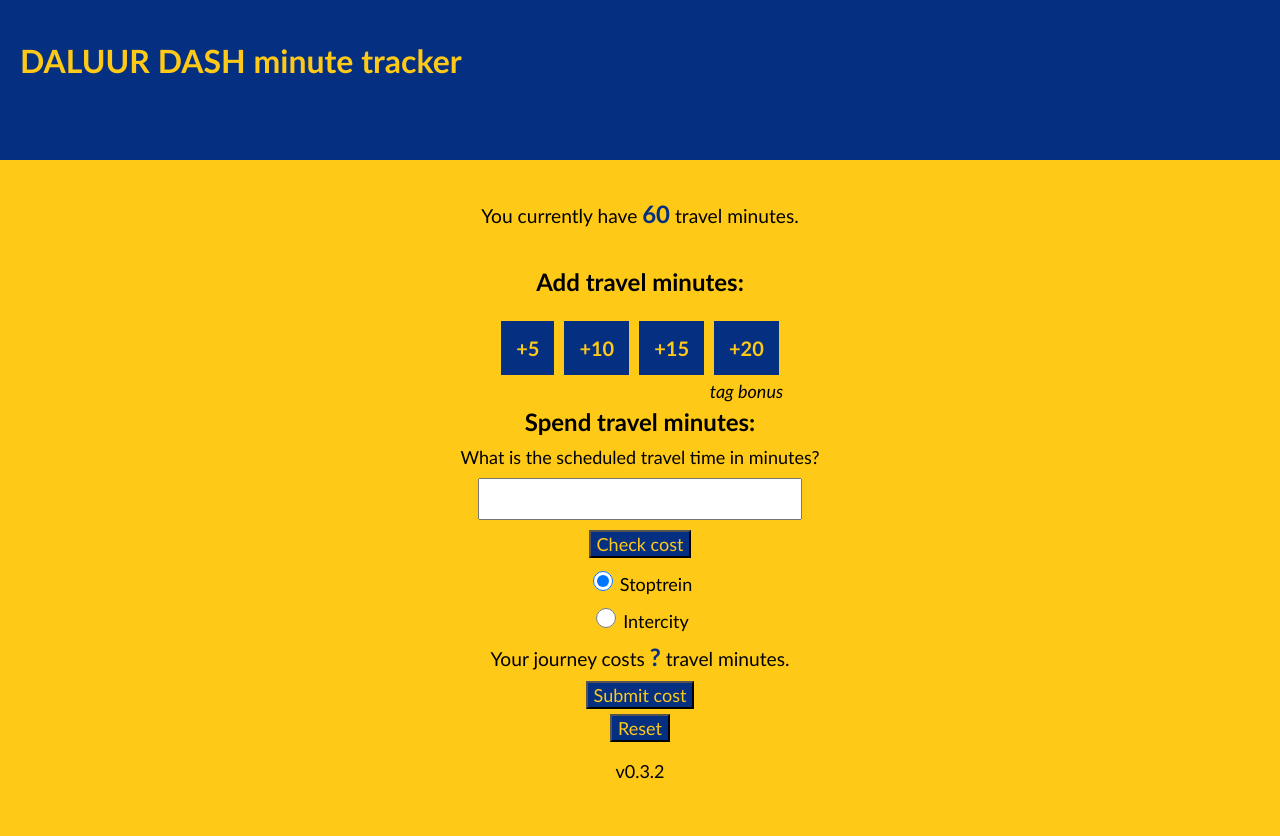
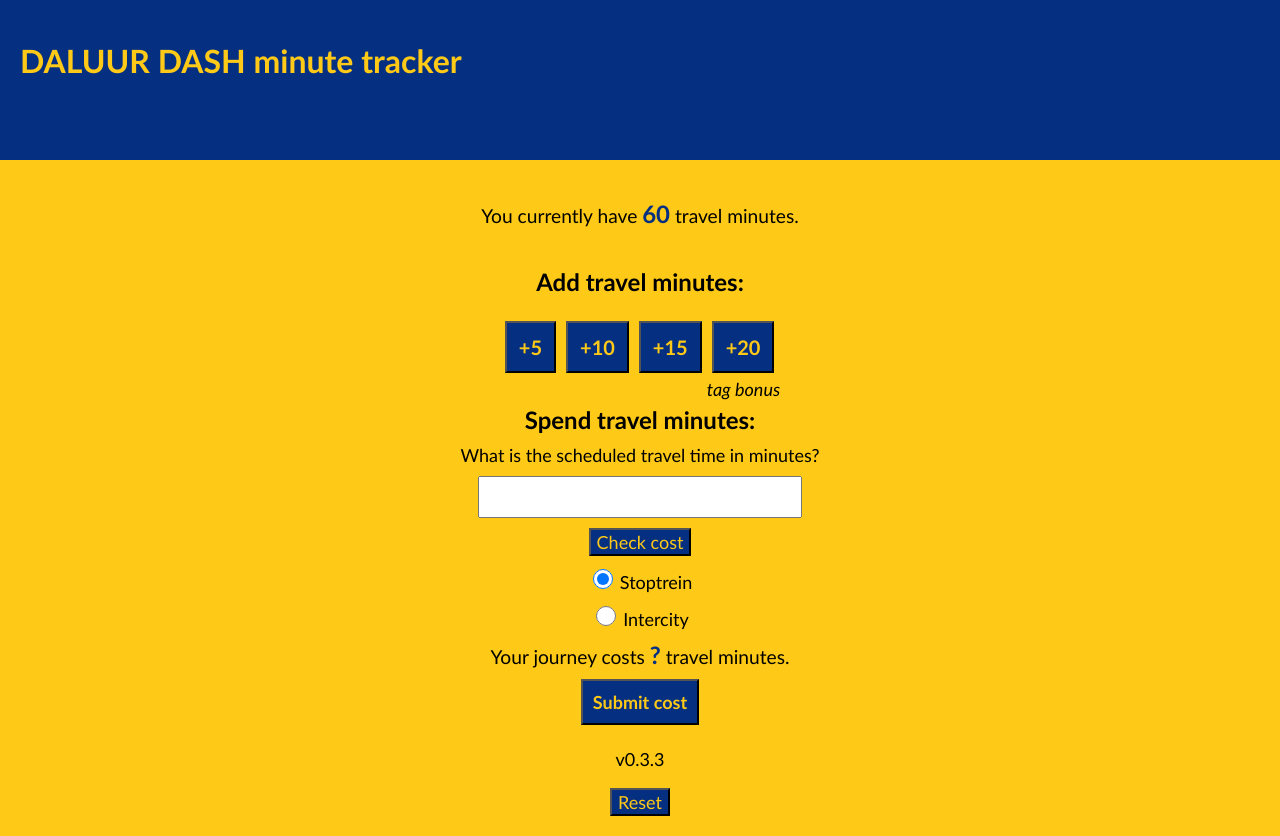
Before and after one commit to s-k-ahmed/daldash, a plain HTML site: page index.html in a window 1280 px wide. Drawn offline with Linux system fonts and the light colour scheme.

Commit message:
v0.3.3
made submit button bigger and swapped reset with version, so there's less chance of a misclick

```diff
--- a/daldash-stylesheet.css
+++ b/daldash-stylesheet.css
@@ -53,13 +53,17 @@ button {
 }
 
 button.tm-up-button {
-    border: none;
-    padding: 15px;
+    padding: 12px;
     text-align: center;
     text-decoration: none;
     display: inline-block;
     font-size: 20px;
     margin: 5px;
+    font-weight: bold;
+}
+
+#submit-tm-down {
+    padding: 10px;
     font-weight: bold;
 }
 
--- a/daldash.js
+++ b/daldash.js
@@ -1,4 +1,4 @@
-const versionNumber = "0.3.2";
+const versionNumber = "0.3.3";
 let currentStatus = {balance: 60, history: []};
 
 // importBackup();
--- a/index.html
+++ b/index.html
@@ -55,8 +55,8 @@
             <button id="submit-tm-down" onclick="submitCost()">Submit cost</button>
         </div>
 
+        <p id="version"></p>
         <button onclick="resetLocalStorage()">Reset</button>
-        <p id="version"></p>
 
     </div>
 
```
